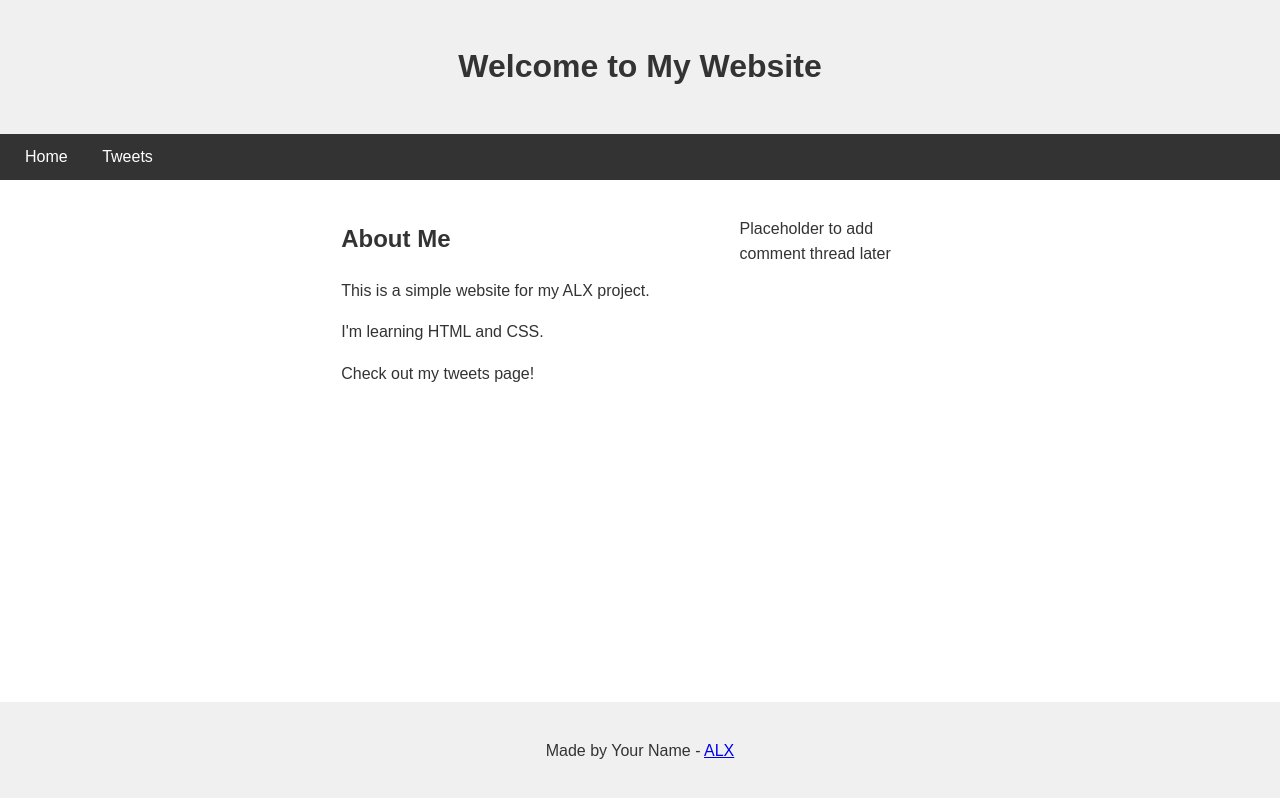
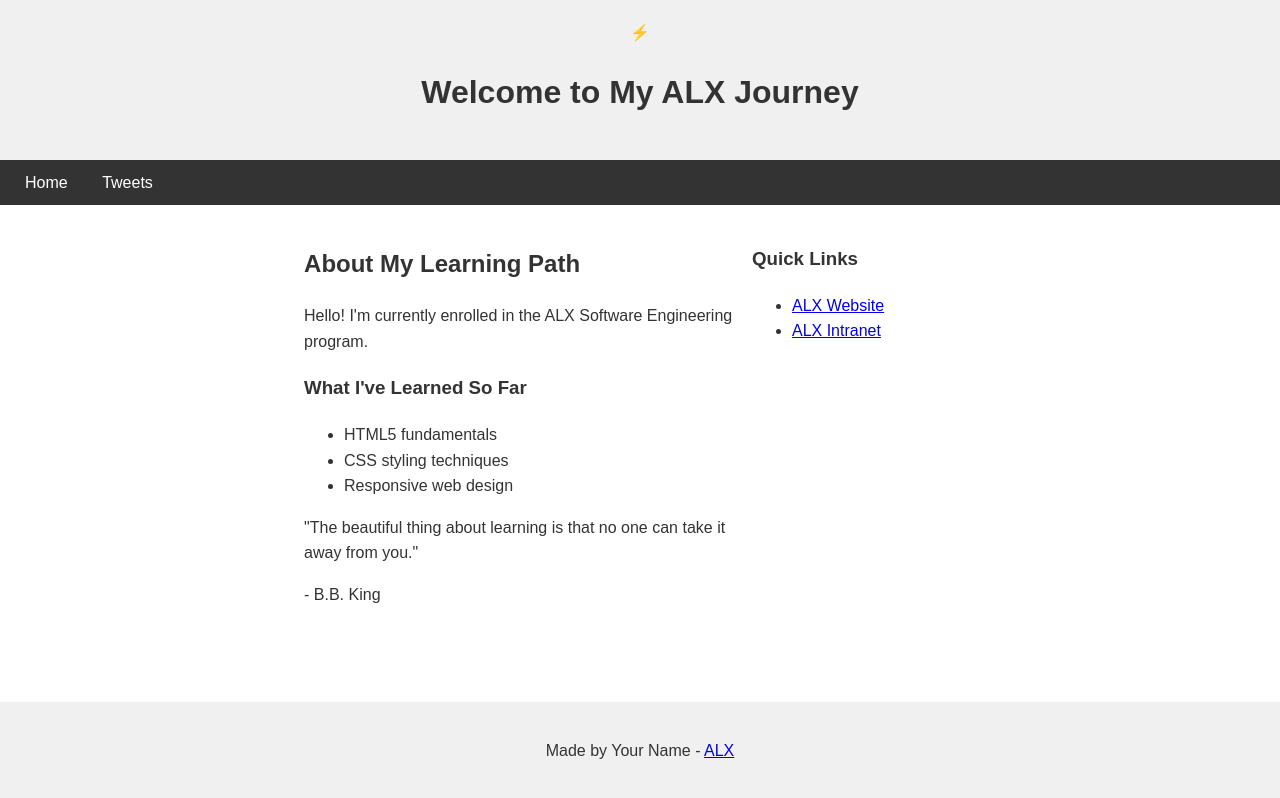
Before and after one commit to Leyou-Tesfahun/alx_html_css, a plain HTML site: page css_basic/index.html in a window 1280 px wide. Drawn offline with Linux system fonts and the light colour scheme.

Commit message:
Update index.html

```diff
--- a/css_basic/index.html
+++ b/css_basic/index.html
@@ -9,7 +9,8 @@
 </head>
 <body class="works_on_smartphone">
     <header>
-        <h1>Welcome to My Website</h1>
+        <div class="logo">⚡</div>
+        <h1>Welcome to My ALX Journey</h1>
     </header>
 
     <nav>
@@ -19,19 +20,33 @@
 
     <main>
         <article>
-            <h2>About Me</h2>
-            <p>This is a simple website for my ALX project.</p>
-            <p>I'm learning HTML and CSS.</p>
-            <p>Check out my tweets page!</p>
+            <h2>About My Learning Path</h2>
+            <p>Hello! I'm currently enrolled in the ALX Software Engineering program.</p>
+
+            <h3>What I've Learned So Far</h3>
+            <ul>
+                <li>HTML5 fundamentals</li>
+                <li>CSS styling techniques</li>
+                <li>Responsive web design</li>
+            </ul>
+
+            <div class="quote">
+                <p>"The beautiful thing about learning is that no one can take it away from you."</p>
+                <p>- B.B. King</p>
+            </div>
         </article>
 
         <aside>
-            <p>Placeholder to add comment thread later</p>
+            <h3>Quick Links</h3>
+            <ul>
+                <li><a href="https://www.alxafrica.com/" target="_blank">ALX Website</a></li>
+                <li><a href="https://intranet.alxswe.com/" target="_blank">ALX Intranet</a></li>
+            </ul>
         </aside>
     </main>
 
     <footer>
-        <p>Made by Your Name - <a href="https://www.alxafrica.com/" target="_blank">ALX</a></p>
+        <p>Made by <span class="name">Your Name</span> - <a href="https://www.alxafrica.com/" target="_blank">ALX</a></p>
     </footer>
 </body>
 </html>
```
